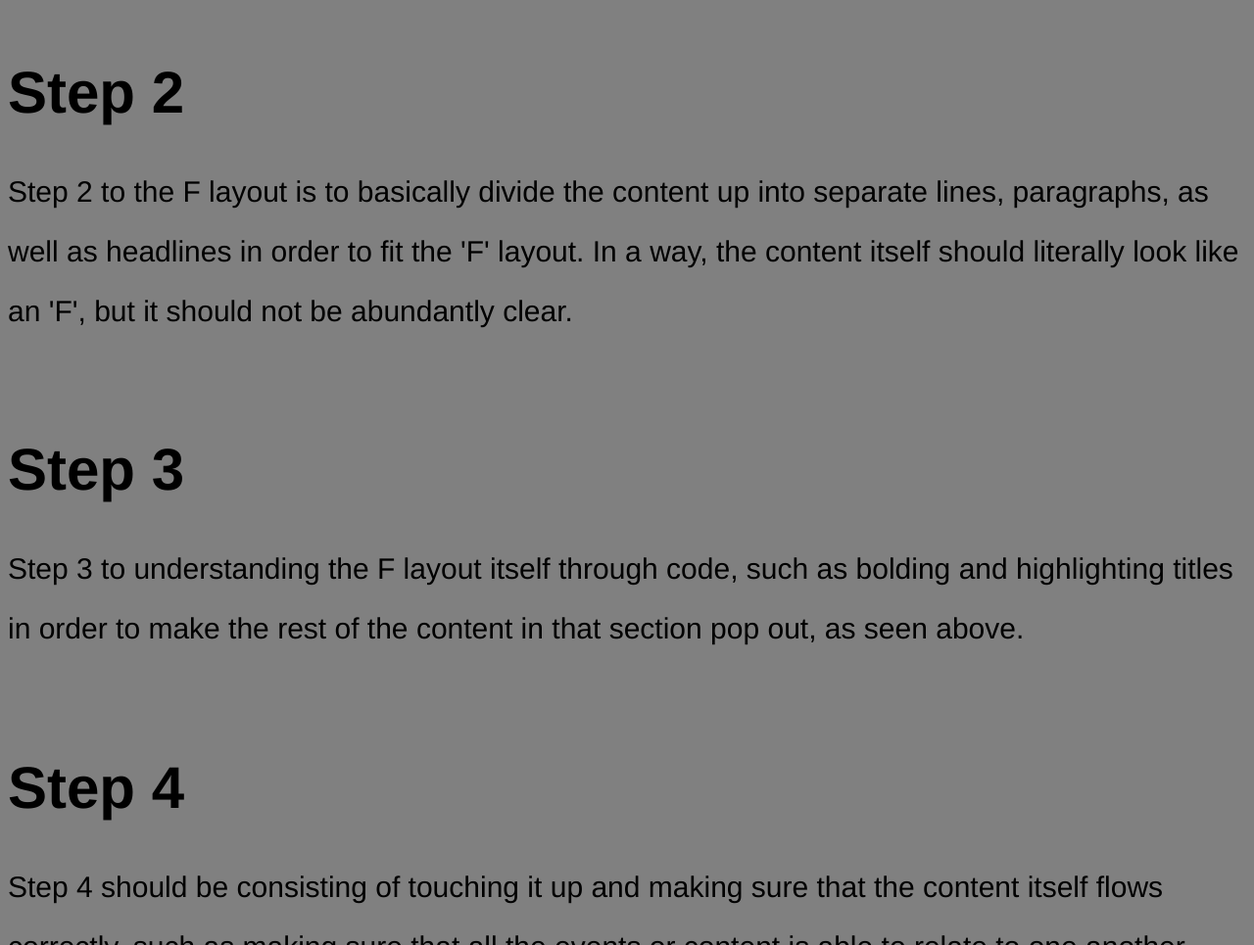
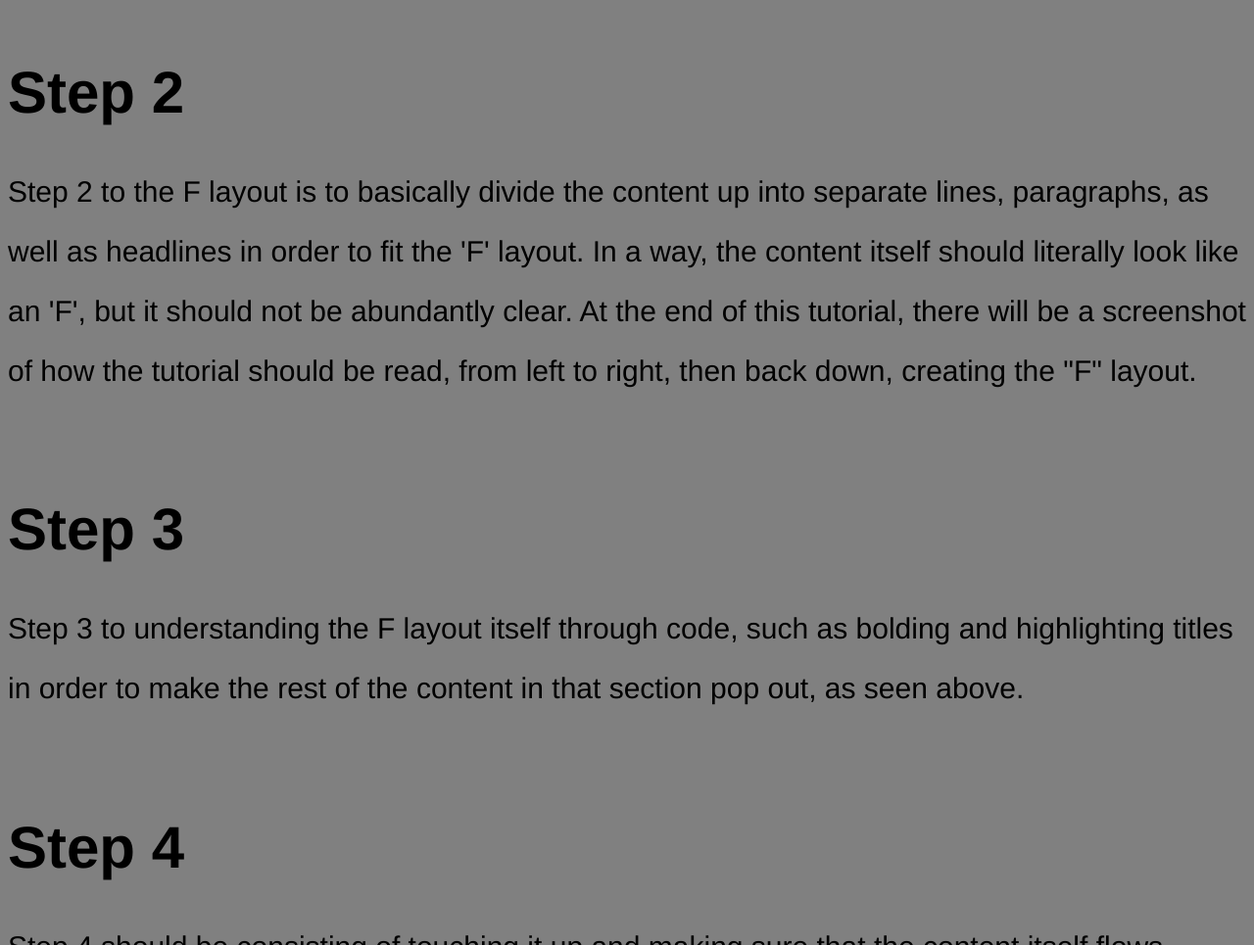
Before and after one commit to Takosheen/IS117Project1, a website: page IS117 Project 1/dist/tutorial3.html in a window 1280 px wide. Shown: the part 913-1878 px from the top of the page at 98% size. Drawn offline with Linux system fonts and the light colour scheme.

Commit message:
Feature: Added content to step 2 in tutorial.

```diff
--- a/IS117 Project 1/dist/tutorial3.html
+++ b/IS117 Project 1/dist/tutorial3.html
@@ -32,7 +32,8 @@
         <p>
             Step 2 to the F layout is to basically divide the content up into separate lines, paragraphs, as well as
             headlines in order to fit the 'F' layout. In a way, the content itself should literally look like an 'F',
-            but it should not be abundantly clear.
+            but it should not be abundantly clear. At the end of this tutorial, there will be a screenshot of how the tutorial
+          should be read, from left to right, then back down, creating the "F" layout.
         </p>
         <h1><br>Step 3</h1>
         <p>
```
